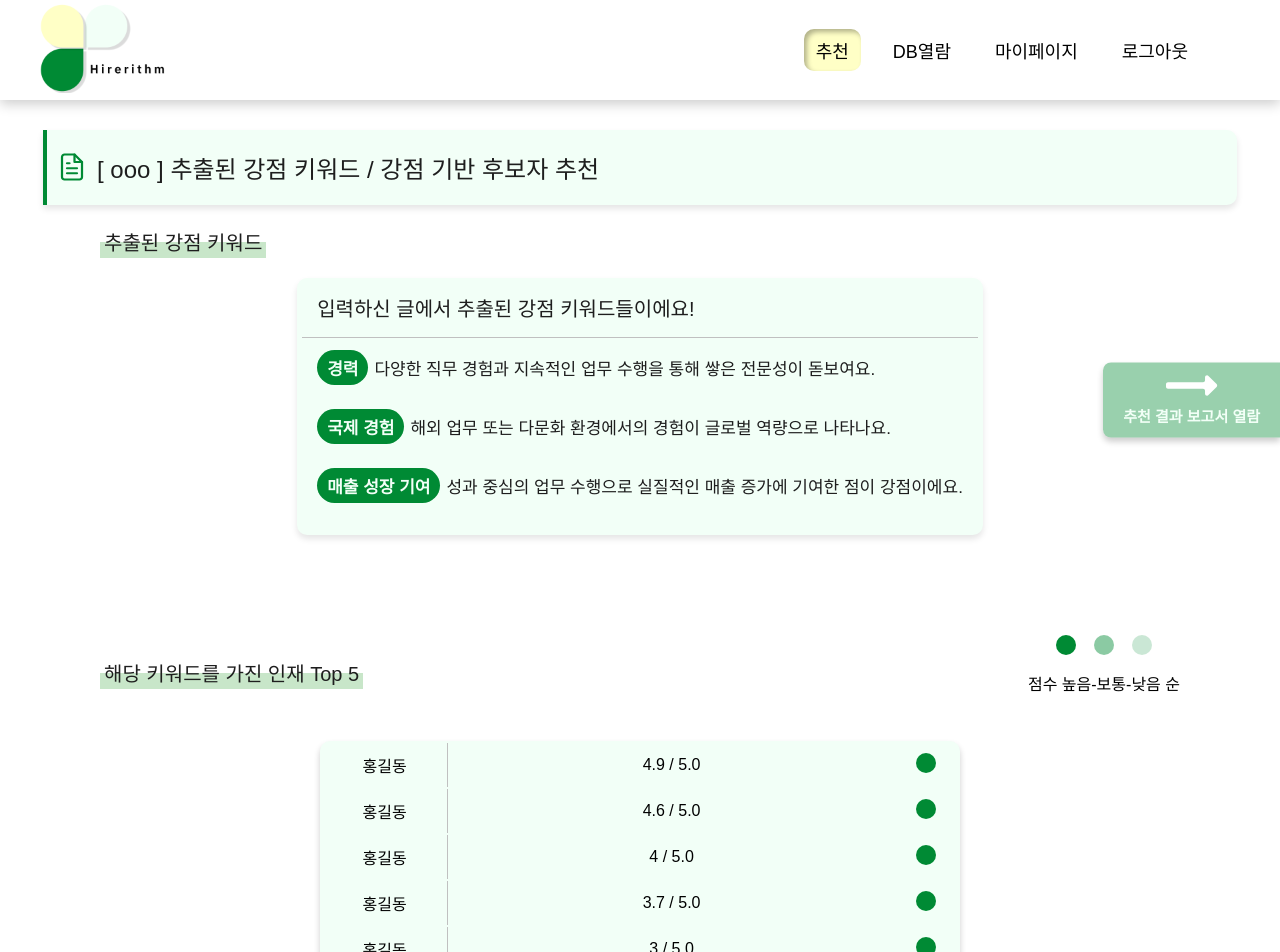
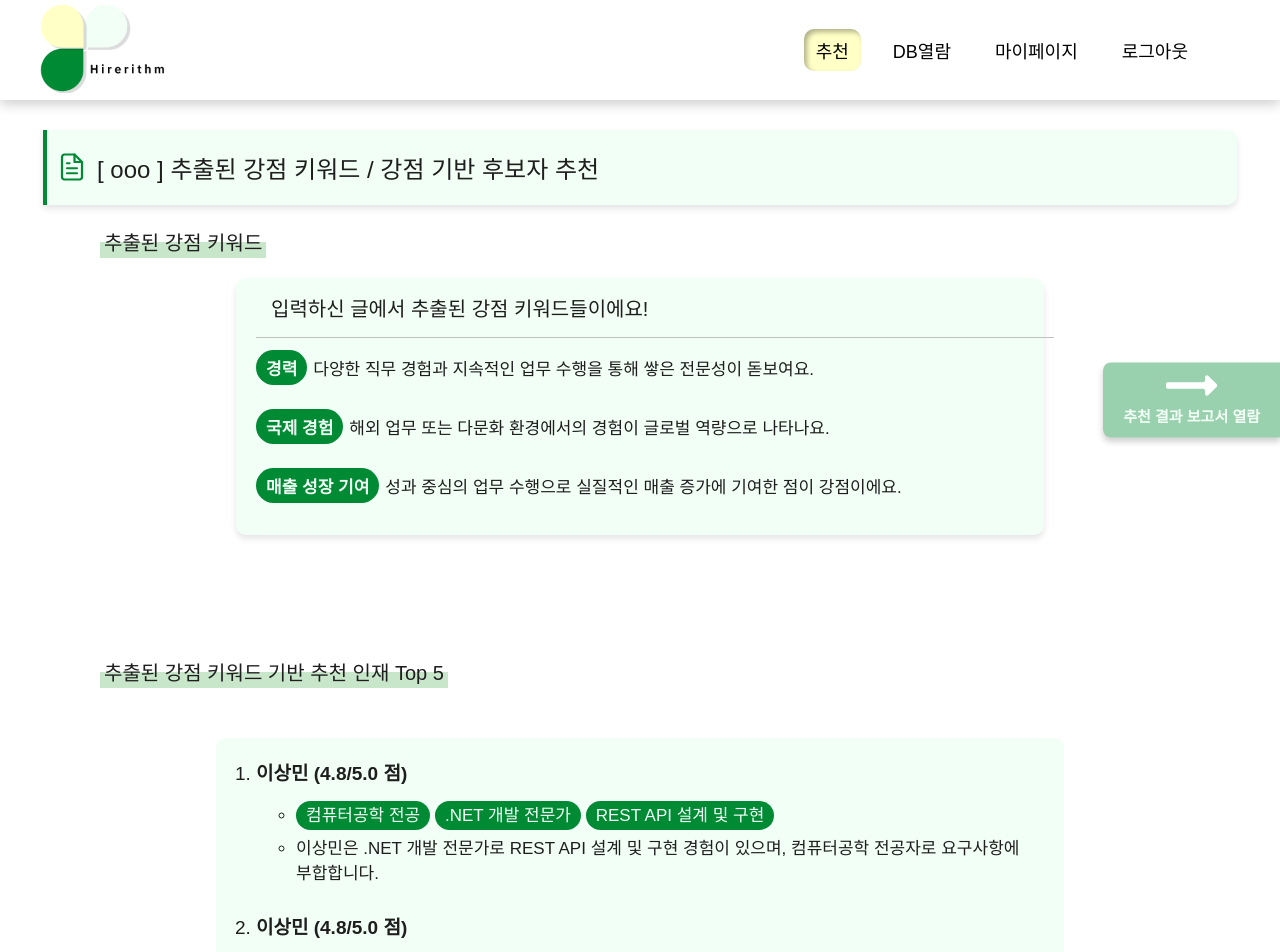
Before and after one commit to sorim831/Hirerithm, a React (Create React App) app in the folder Frontend/: page /recommend_strength/result in a window 1280 px wide. Shown: the top 952 px of the page. Built offline with nearby package versions, Linux system fonts and the light colour scheme; a web font is replaced by a local one.

Commit message:
💄 강점기반 추천결과 UI 수정

```diff
--- a/Frontend/src/Pages/RecommendPages/StrengthRecommend.js
+++ b/Frontend/src/Pages/RecommendPages/StrengthRecommend.js
@@ -73,19 +73,7 @@ const StrengthRecommend = () => {
         <div className="strength-category_textarea-wrapper">
           <li>
             <label>
-              <img src={CheckIcon} alt="✔" /> SKILLS
-            </label>
-            <textarea
-              value={skills}
-              onChange={(e) => setSkills(e.target.value)}
-              placeholder="예) React, Node.js, MongoDB, Docker, AWS"
-              rows="4"
-              cols="50"
-            ></textarea>
-          </li>
-          <li>
-            <label>
-              <img src={CheckIcon} alt="✔" /> 필수조건
+              <img src={CheckIcon} alt="✔" /> 필수 SKILLS & 조건
             </label>
             <textarea
               value={required}
--- a/Frontend/src/Pages/RecommendPages/StrengthResult.js
+++ b/Frontend/src/Pages/RecommendPages/StrengthResult.js
@@ -96,42 +96,28 @@ const StrengthCategoryResult = () => {
                 </div>
 
                 <div className="strength-category-result_score-header">
-                  <h3>해당 키워드를 가진 인재 Top 5</h3>
-                  <div>
-                    <div>
-                      <span></span>
-                      <span></span>
-                      <span></span>
-                    </div>
-                    <p>점수 높음-보통-낮음 순</p>
-                  </div>
+                  <h3>추출된 강점 키워드 기반 추천 인재 Top 5</h3>
                 </div>
 
-                <table className="strength-category-result_score-table">
-                  <tbody>
-                    {[4.9, 4.6, 4.0, 3.7, 3.0].map((score, idx) => {
-                      let levelClass = "";
-
-                      if (score >= 4.0) {
-                        levelClass = "high-score";
-                      } else if (score >= 2.5) {
-                        levelClass = "middle-score";
-                      } else {
-                        levelClass = "low-score";
-                      }
-
-                      return (
-                        <tr key={idx}>
-                          <td>홍길동</td>
-                          <td>{score} / 5.0</td>
-                          <td>
-                            <span className={levelClass}></span>
-                          </td>
-                        </tr>
-                      );
-                    })}
-                  </tbody>
-                </table>
+                <ol className="strength-category-result_score-list">
+                  {[...Array(5)].map((_, index) => (
+                    <li key={index} className="score-list-item">
+                      <strong>이상민 (4.8/5.0 점)</strong>
+                      <ul>
+                        <li>
+                          <span>컴퓨터공학 전공</span>{" "}
+                          <span>.NET 개발 전문가</span>{" "}
+                          <span>REST API 설계 및 구현</span>
+                        </li>
+                        <li>
+                          이상민은 .NET 개발 전문가로 REST API 설계 및 구현
+                          경험이 있으며, 컴퓨터공학 전공자로 요구사항에
+                          부합합니다.
+                        </li>
+                      </ul>
+                    </li>
+                  ))}
+                </ol>
 
                 <button
                   className="image-recommend-result_job-seeker-button"
--- a/Frontend/src/Pages/RecommendPages/strengthResult.css
+++ b/Frontend/src/Pages/RecommendPages/strengthResult.css
@@ -52,8 +52,8 @@
 
 .strength-category-result_keyword-wrapper {
   display: flex;
+  width: 60%;
   flex-direction: column;
-  align-items: center;
   justify-content: center;
   background-color: #f2fff7;
   border: none;
@@ -144,56 +144,45 @@
   gap: 8px;
 }
 
-.strength-category-result_score-header div span {
-  display: inline-block;
-  width: 20px;
-  height: 20px;
-  border-radius: 50%;
-  margin: 0 5px;
-}
-
-.strength-category-result_score-header div span:nth-child(1) {
-  background-color: #008a34; /* 높은 점수 */
-}
-
-.strength-category-result_score-header div span:nth-child(2) {
-  background-color: #008a3574; /* 보통 점수 */
-}
-
-.strength-category-result_score-header div span:nth-child(3) {
-  background-color: #008a3535; /* 낮은 점수 */
-}
-
-.strength-category-result_score-table {
-  width: 50%;
+.strength-category-result_score-list {
+  width: 60%;
   margin: 0 auto;
   border: none;
   border-radius: 10px;
   background-color: #f2fff7;
-  box-shadow: 0 4px 6px rgba(0, 0, 0, 0.2);
+  display: flex;
+  flex-direction: column;
+  gap: 20px;
+  padding: 20px 40px;
 }
 
-.strength-category-result_score-table td {
-  padding: 10px;
-  text-align: center;
+.strength-category-result_score-list > li::marker {
+  font-size: 19px;
+  color: #1e1e1e;
 }
 
-.strength-category-result_score-table td:first-child {
-  border-right: 1px solid #c0c0c0;
-  width: 20%;
+.score-list-item > strong {
+  font-size: 19px;
+  color: #1e1e1e;
+  display: block;
+  margin-bottom: 16px;
 }
 
-.strength-category-result_score-table td:nth-child(2) {
-  width: 70%;
+.score-list-item > ul {
+  font-size: 17px;
+  color: #1e1e1e;
+  font-weight: 500;
 }
 
-.strength-category-result_score-table td span {
-  display: inline-block;
-  width: 20px;
-  height: 20px;
-  border-radius: 50%;
-  margin: 0 auto;
+.score-list-item > ul > li {
+  margin-bottom: 8px;
+}
+
+.score-list-item > ul > li > span {
   background-color: #008a34;
+  color: #f2fff7;
+  border-radius: 20px;
+  padding: 5px 10px;
 }
 
 .strength-category-result_job-seeker-button {
```
